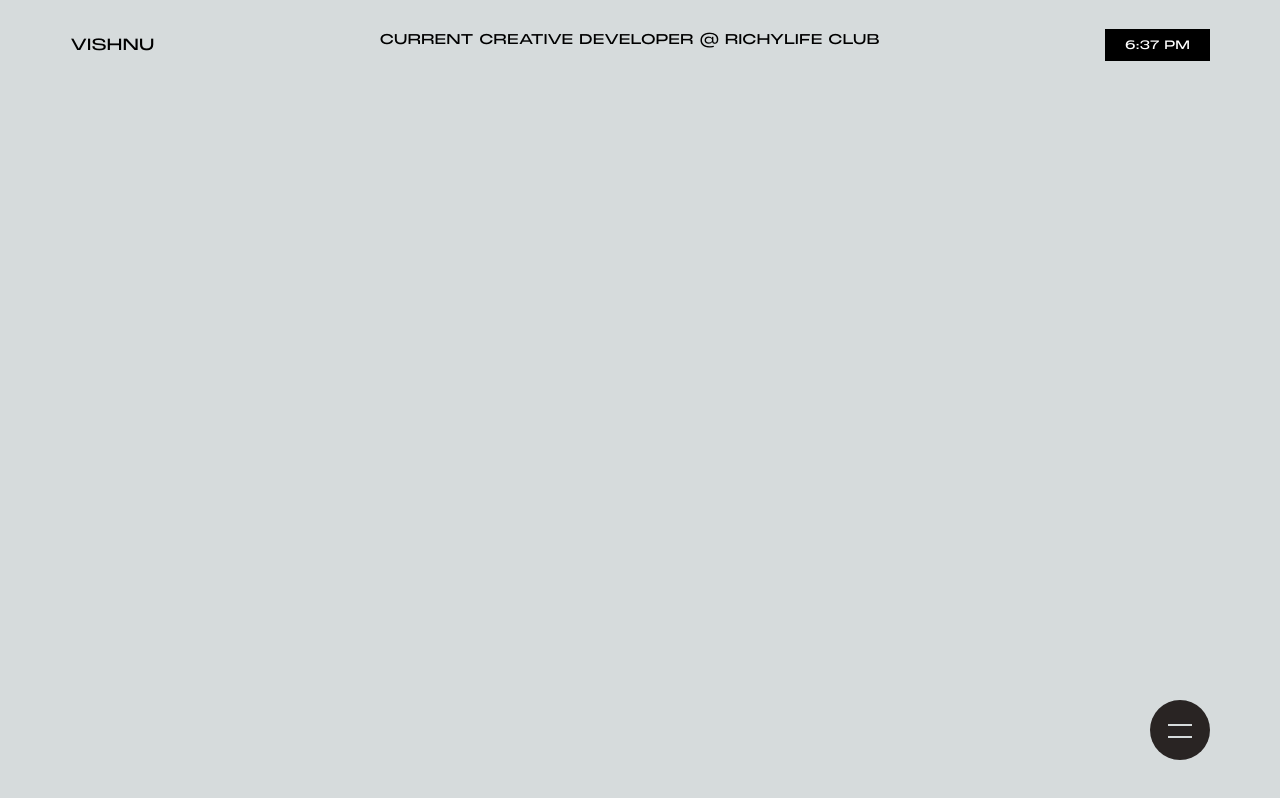
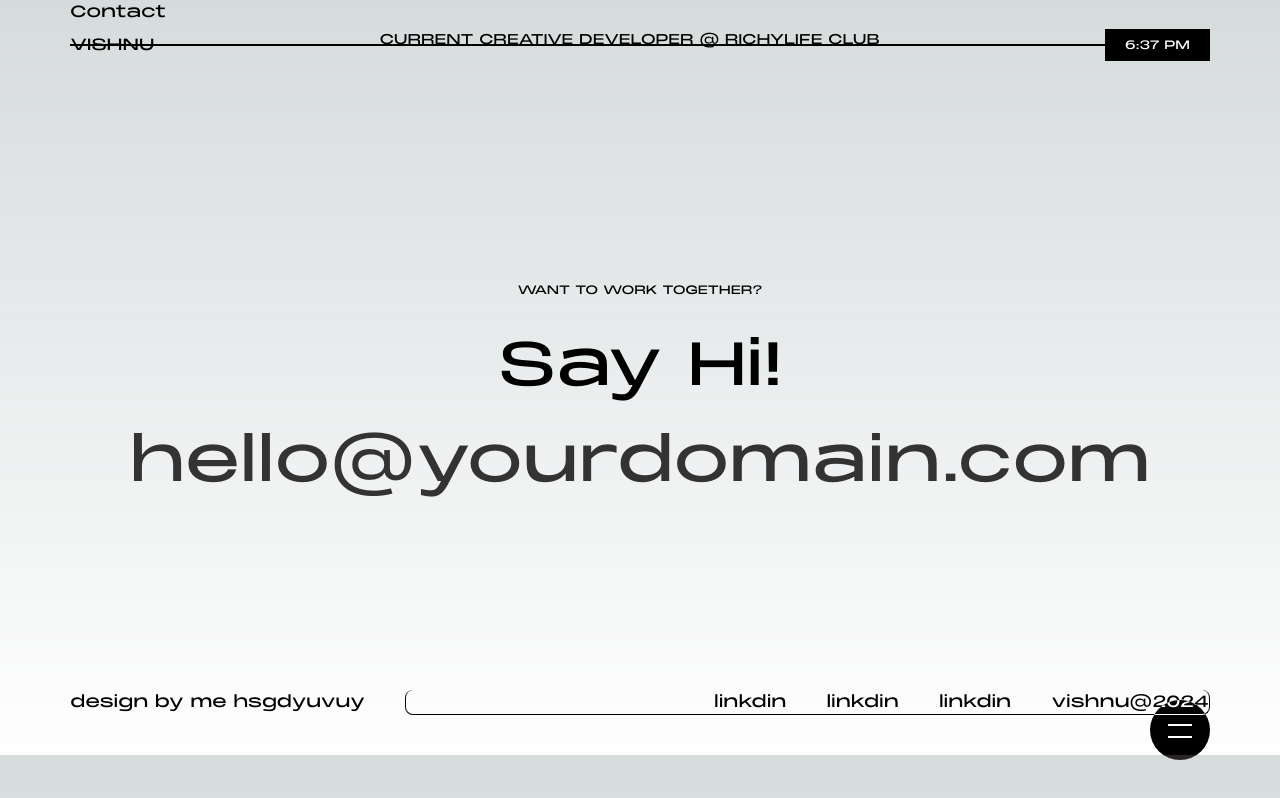
Before and after one commit to sreevishnu01/develop-portfolio, a Next.js app: page /about in a window 1280 px wide. Built offline with nearby package versions, Linux system fonts and the light colour scheme.

Commit message:
footer desktop design done

```diff
--- a/src/app/layout.js
+++ b/src/app/layout.js
@@ -2,6 +2,9 @@ import { Inter } from "next/font/google";
 import "./globals.css";
 import Navigation from "@/component/Navigation";
 import localfont from "next/font/local";
+import Footer from "@/component/footer";
+import Curson from "@/component/Curson";
+import FooterSection from "@/component/FooterSection";
 
 const inter = Inter({ subsets: ["latin"] });
 
@@ -19,8 +22,10 @@ export default function RootLayout({ children }) {
     <html lang="en">
       <body className={mounment.className}>
         <main>
+          <div className="hidden md:block">{/* <Curson /> */}</div>
           <Navigation />
           {children}
+          <FooterSection />
         </main>
       </body>
     </html>
--- a/src/app/page.js
+++ b/src/app/page.js
@@ -1,18 +1,9 @@
-import Curson from "@/component/curson";
 import HeroSection from "@/component/home/HeroSection";
-import Advanced from "@/component/textmask/Advanced";
-import MyComponent from "@/component/textmask/MyComponent";
-import Image from "next/image";
 
 export default function Home() {
   return (
     <div>
-      <div className="hidden md:block">
-        <Curson />
-      </div>
       <HeroSection />
-      {/* <MyComponent /> */}
-      {/* <Advanced /> */}
     </div>
   );
 }
--- /dev/null
+++ b/src/component/FooterSection.jsx
@@ -0,0 +1,30 @@
+import React from "react";
+
+function FooterSection() {
+  return (
+    <div className="px-5 md:px-[70px]">
+      <div>
+        <p>Contact</p>
+        <div className="h-[2px] bg-black mt-5"></div>
+      </div>
+
+      <div className="w-full text-center mt-8 lg:mt-[236px]">
+        <p className="text-xs ">WANT TO WORK TOGETHER?</p>
+        <p className="text-6xl my-9">Say Hi!</p>
+        <p className="text-6xl text-[#333333]">hello@yourdomain.com</p>
+      </div>
+
+      <footer className="flex justify-between gap-10 mt-[200px] mb-10">
+        <p className="w-fit whitespace-nowrap">design by me hsgdyuvuy</p>
+        <div className="flex justify-end w-full gap-10 border border-black border-t-0 rounded-lg">
+          <p>linkdin</p>
+          <p>linkdin</p>
+          <p>linkdin</p>
+          <p>vishnu@2024</p>
+        </div>
+      </footer>
+    </div>
+  );
+}
+
+export default FooterSection;
--- a/src/component/Ui/btn/HamburgerMenu.jsx
+++ b/src/component/Ui/btn/HamburgerMenu.jsx
@@ -38,13 +38,13 @@ function HamburgerMenu() {
       <>
         <div className="hidden sidenav h-screen w-full md:w-1/3 fixed top-0 right-[0px] z-[3]">
           <div className="w-full h-full p-[100px] bg-black text-white flex flex-col gap-3 justify-between">
-            <div class="mt-20 flex flex-col gap-3 text-[56px] font-extralight">
-              <div class="w-fit mb-10 text-xs text-[#999] border-[#999] border-b">
+            <div className="mt-20 flex flex-col gap-3 text-[56px] font-extralight">
+              <div className="w-fit mb-10 text-xs text-[#999] border-[#999] border-b">
                 <p>Navigation</p>
               </div>
               {navData.map((e, index) => (
                 <div
-                  class="flex relative items-center"
+                  className="flex relative items-center"
                   key={"navigation" + index}
                 >
                   <div
@@ -65,12 +65,12 @@ function HamburgerMenu() {
             </div>
 
             {/* footer */}
-            <div class="md:block hidden">
-              <div class="w-fit mb-10 text-xs text-[#999] border-[#999] border-b">
+            <div className="md:block hidden">
+              <div className="w-fit mb-10 text-xs text-[#999] border-[#999] border-b">
                 <p>Get in touch</p>
               </div>
 
-              <div class="flex items-center gap-[30px] text-base">
+              <div className="flex items-center gap-[30px] text-base">
                 <div>
                   <a
                     target="_blank"
```
